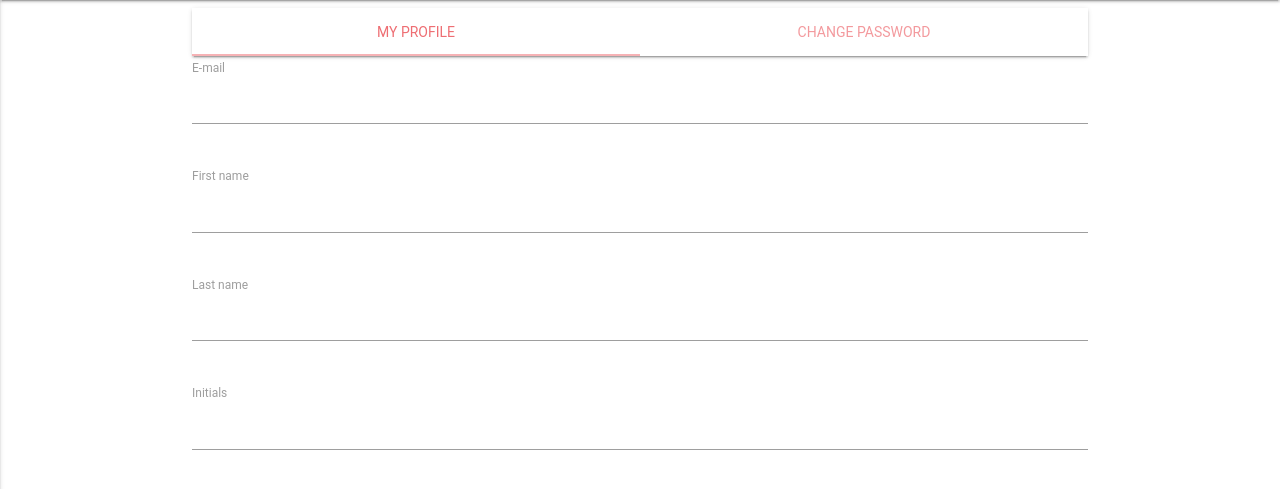
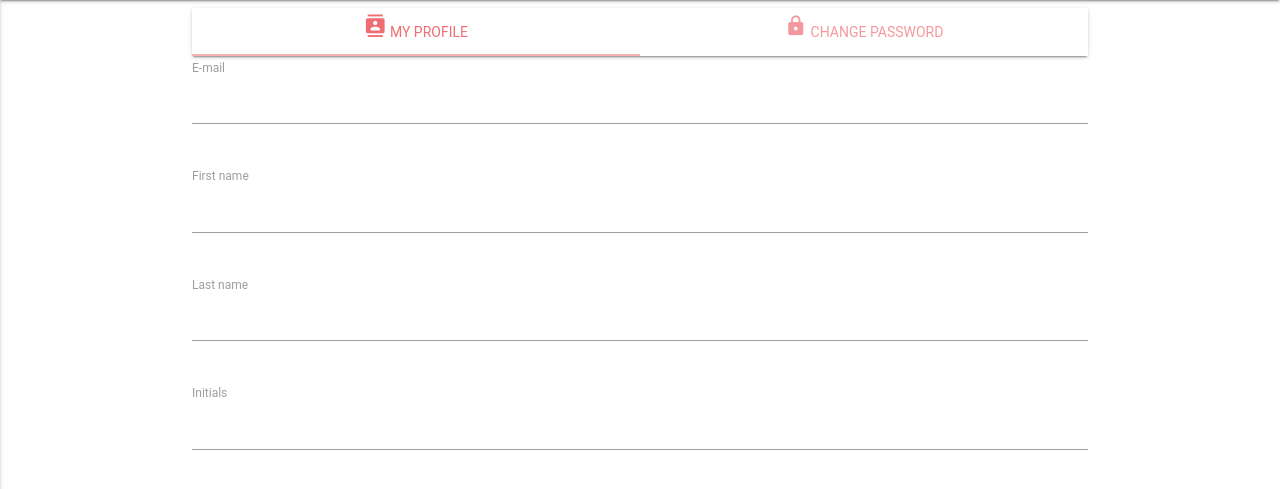
Before and after one commit to KapiX/vsm, a CakePHP app: the page made by app/View/Users/profile.ctp in a window 1280 px wide. Shown: the part 64-553 px from the top of the page. Run offline with PHP 8.4 and a stand-in for CakePHP, Linux system fonts and the light colour scheme; the template is opened without the code that fills it, so the values that code supplies are empty; form fields are guessed from the names that the template uses; some libraries are stand-ins or nearby versions; some web fonts are replaced.

Commit message:
drobne poprawki

```diff
--- a/app/Controller/UsersController.php
+++ b/app/Controller/UsersController.php
@@ -237,6 +237,7 @@ class UsersController extends AppController {
           if($this->User->save($data)) {
               $this->Session->write('Auth', $this->User->read(null, $this->Auth->User('id')));
               $this->Session->setFlash(__('User profile has been updated.'), 'success');
+              $this->redirect($this->referer());
           } else {
               $errors = '';
               foreach($this->User->validationErrors as $validationError) {
--- a/app/View/Users/change_password.ctp
+++ b/app/View/Users/change_password.ctp
@@ -9,8 +9,8 @@ $(document).ready(function(){
   <div class="col s12 m12">
     <div class="card">
       <ul class="tabs">
-        <li class="tab col s6"><a target="_self" href="profile">My Profile</a></li>
-        <li class="tab col s6"><a class="active" href="#">Change Password</a></li>
+        <li class="tab col s6"><a target="_self" href="profile"><i class="material-icons" style="font-size:1.5rem;">contacts</i><?php echo __(' My Profile') ?></a></li>
+        <li class="tab col s6"><a class="active" href="#"><i class="material-icons" style="font-size:1.5rem;">lock</i><?php echo __(' Change Password') ?></a></li>
       </ul>
       <div class="col s12">
         <?php echo $this->Form->create('User', array('action' => "change_password")); ?>
--- a/app/View/Users/profile.ctp
+++ b/app/View/Users/profile.ctp
@@ -9,8 +9,8 @@ $(document).ready(function(){
   <div class="col s12 m12">
     <div class="card">
       <ul class="tabs">
-        <li class="tab col s6"><a class="active"  href="#">My Profile</a></li>
-        <li class="tab col s6"><a target="_self" href="change_password">Change Password</a></li>
+        <li class="tab col s6"><a class="active"  href="#"><i class="material-icons" style="font-size:1.5rem;">contacts</i><?php echo __(' My Profile') ?></a></li>
+        <li class="tab col s6"><a target="_self" href="change_password"><i class="material-icons" style="font-size:1.5rem;">lock</i><?php echo __(' Change Password') ?></a></li>
       </ul>
       <div class="col s12">
         <?php echo $this->Form->create('User', array('action' => 'profile')); ?>
```
